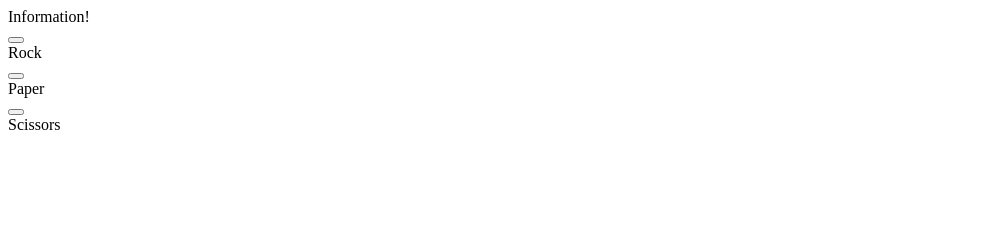
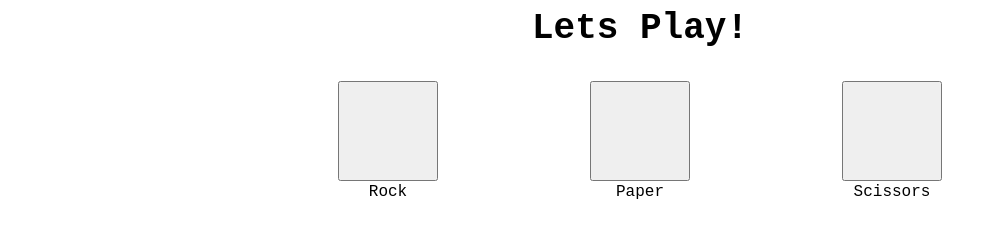
Before and after one commit to LeGrandMoose/RockPaperScissors, a plain HTML site: page index.html in a window 1280 px wide. Shown: the whole page, without its empty margins (0-997 px from the left). Drawn offline with Linux system fonts and the light colour scheme.

Commit message:
correct small mistakes

```diff
--- a/index.html
+++ b/index.html
@@ -5,13 +5,13 @@
         <meta name="viewport" content="width=device-width, initial-scale=1.0">
         <title>Rock Paper Scissors</title>
         <script src="script.js"></script>
-        <link rel="'stylesheet" href="style.css">
+        <link rel="stylesheet" href="style.css">
 
 
     </head>
 
     <body>
-        <div class="title">Information!</div>
+        <div class="title">Lets Play!</div>
 
     <div class="options">
 
```
